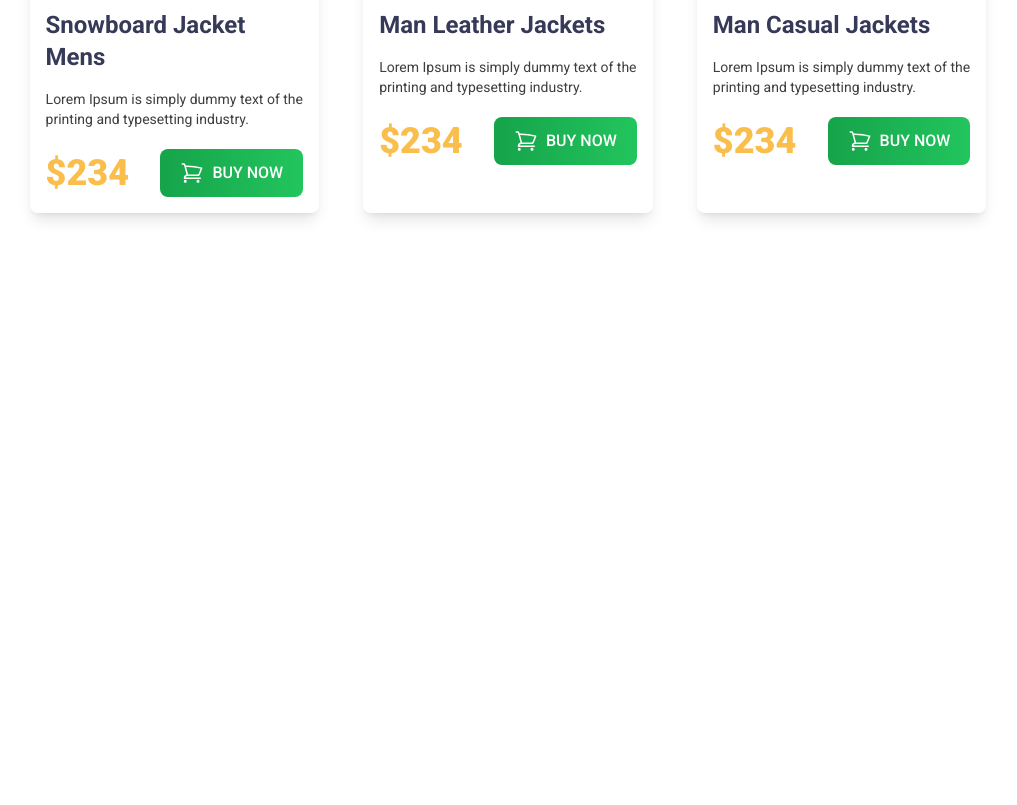
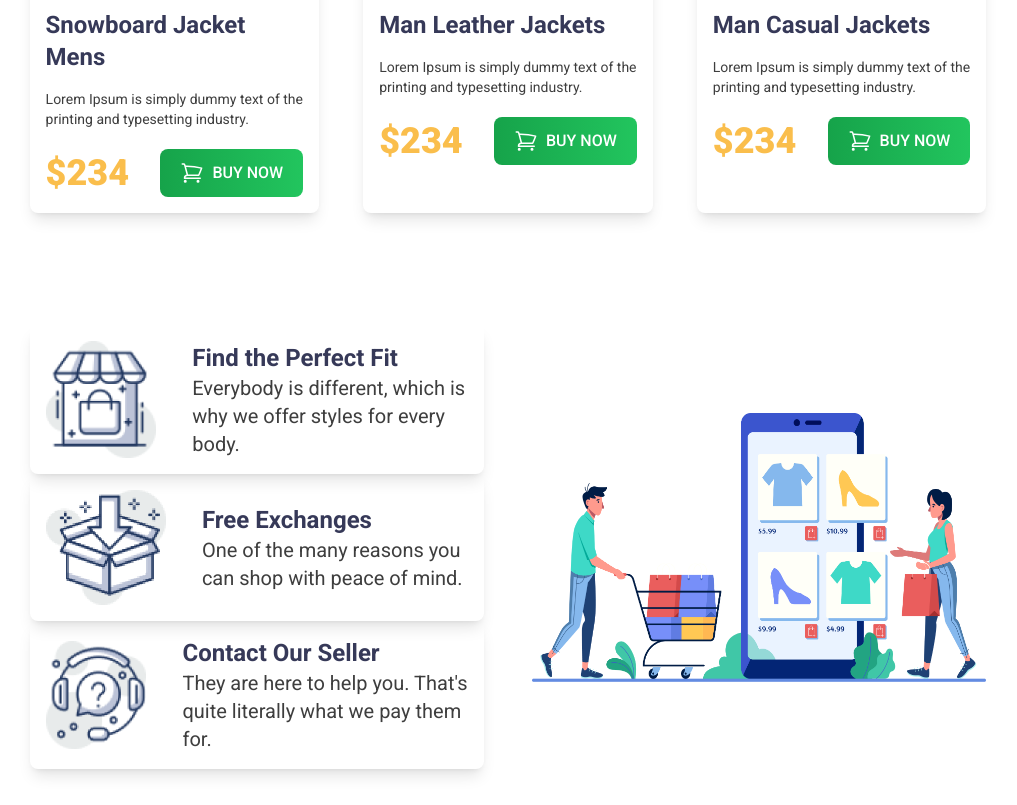
Before and after one commit to forhad1518/Penguin-fashion, a plain HTML site: page index.html in a window 1280 px wide. Shown: the part 1507-2312 px from the top of the page, without its empty margins (132-1149 px from the left). Before the commit the page ends 1756 px from the top, so only its background shows below. Drawn offline with nearby package versions, Linux system fonts and the light colour scheme.

Commit message:
service section added

```diff
--- a/index.html
+++ b/index.html
@@ -173,6 +173,44 @@
                 </div>
             </div>
          </section>
+         <!-- our service section -->
+        <section class=" mt-28 flex items-center gap-x-12 max-sm:flex-col-reverse">
+            <div  class="md:w-1/2">
+                <div class="rounded-lg p-4 shadow-lg flex items-center gap-x-9">
+                    <div>
+                        <img src="images/icons/house.png" alt="">
+                    </div>
+                    <div>
+                        <h4 class="text-[#363958] text-2xl font-bold">Find the Perfect Fit</h4>
+                        <p class="text-[#3E3E3E] text-xl font-normal">Everybody is different, which is why we
+                            offer styles for every body.</p>
+                    </div>
+                </div>
+                <div class="rounded-lg p-4 shadow-lg flex items-center gap-x-9">
+                    <div>
+                        <img src="images/icons/box.png" alt="">
+                    </div>
+                    <div>
+                        <h4 class="text-[#363958] text-2xl font-bold">Free Exchanges</h4>
+                        <p class="text-[#3E3E3E] text-xl font-normal">One of the many reasons you can shop
+                            with peace of mind.</p>
+                    </div>
+                </div>
+                <div class="rounded-lg p-4 shadow-lg flex items-center gap-x-9">
+                    <div>
+                        <img src="images/icons/question.png" alt="">
+                    </div>
+                    <div>
+                        <h4 class="text-[#363958] text-2xl font-bold">Contact Our Seller</h4>
+                        <p class="text-[#3E3E3E] text-xl font-normal">They are here to help you. That's quite
+                            literally what we pay them for.</p>
+                    </div>
+                </div>
+            </div>
+            <div class="md:w-1/2">
+                <img src="images/shopping.png" alt="" class="w-full">
+            </div>
+        </section>
     </main>
     <footer>
 
```
